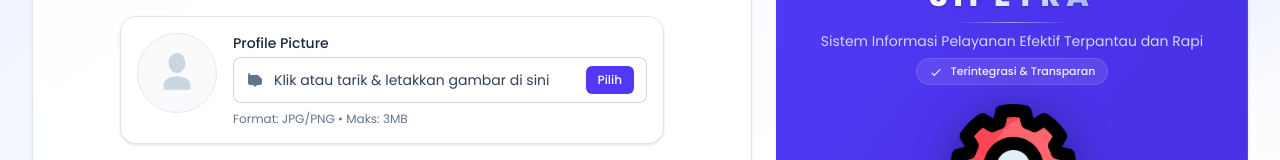
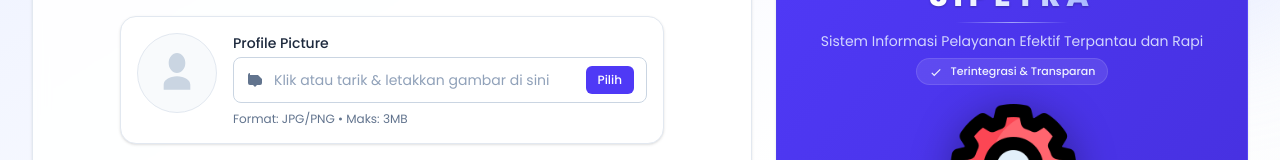
Before and after one commit to har1r/task-approval, a React (Vite) app in the folder frontend/Task-Manager/: page /signup in a window 1280 px wide. Shown: the part 149-309 px from the top of the page. Built offline with nearby package versions, Linux system fonts and the light colour scheme.

Commit message:
rapi-rapi auth 12

```diff
--- a/frontend/Task-Manager/src/components/ui/ImagePreview.jsx
+++ b/frontend/Task-Manager/src/components/ui/ImagePreview.jsx
@@ -184,7 +184,7 @@ const ImagePreview = ({
                 >
                   <path d="M4 3a2 2 0 00-2 2v8a2 2 0 002 2h3l2 2 2-2h3a2 2 0 002-2V9l-4-4H4z" />
                 </svg>
-                <span className="text-sm text-slate-700">
+                <span className="text-sm text-slate-400">
                   {image ? "Ganti gambar" : "Klik atau tarik & letakkan gambar di sini"}
                 </span>
               </div>
--- a/frontend/Task-Manager/src/pages/Auth/SignUp.jsx
+++ b/frontend/Task-Manager/src/pages/Auth/SignUp.jsx
@@ -198,11 +198,11 @@ const SignUp = () => {
           {/* Pilih stage hanya jika TIDAK pakai token admin */}
           {!adminInviteToken && (
             <div className="mb-4">
-              <label htmlFor={selectedStage} className="text-sm text-slate-00 block mb-1">
+              <label htmlFor={stageId} className="text-sm text-slate-00 block mb-1">
                 Tanggung Jawab Tahapan
               </label>
               <select
-                id={selectedStage}
+                id={stageId}
                 className="input-box w-full bg-white outline-none border border-gray-300 rounded-md p-2"
                 value={selectedStage}
                 onChange={(e) => setSelectedStage(e.target.value)}
```
